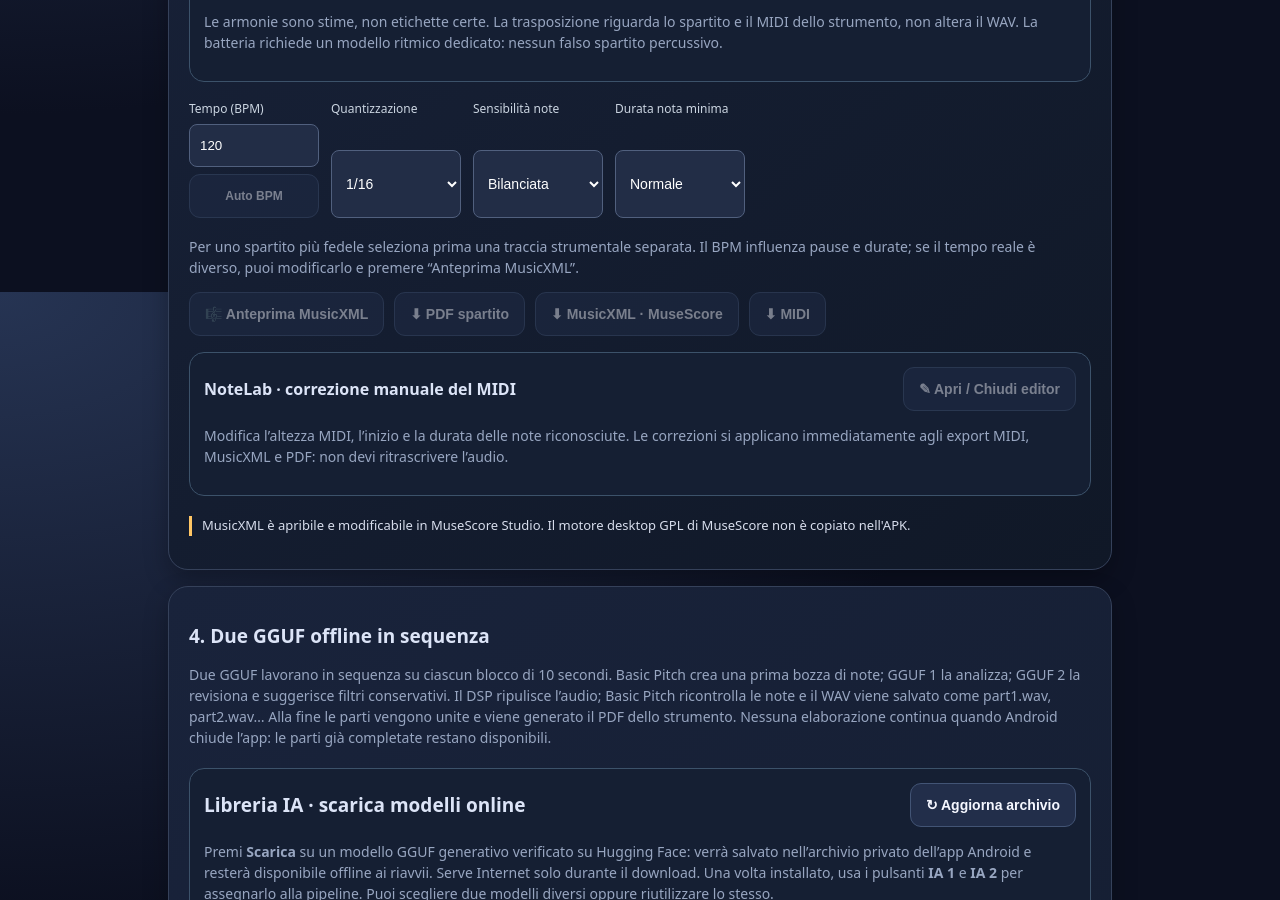
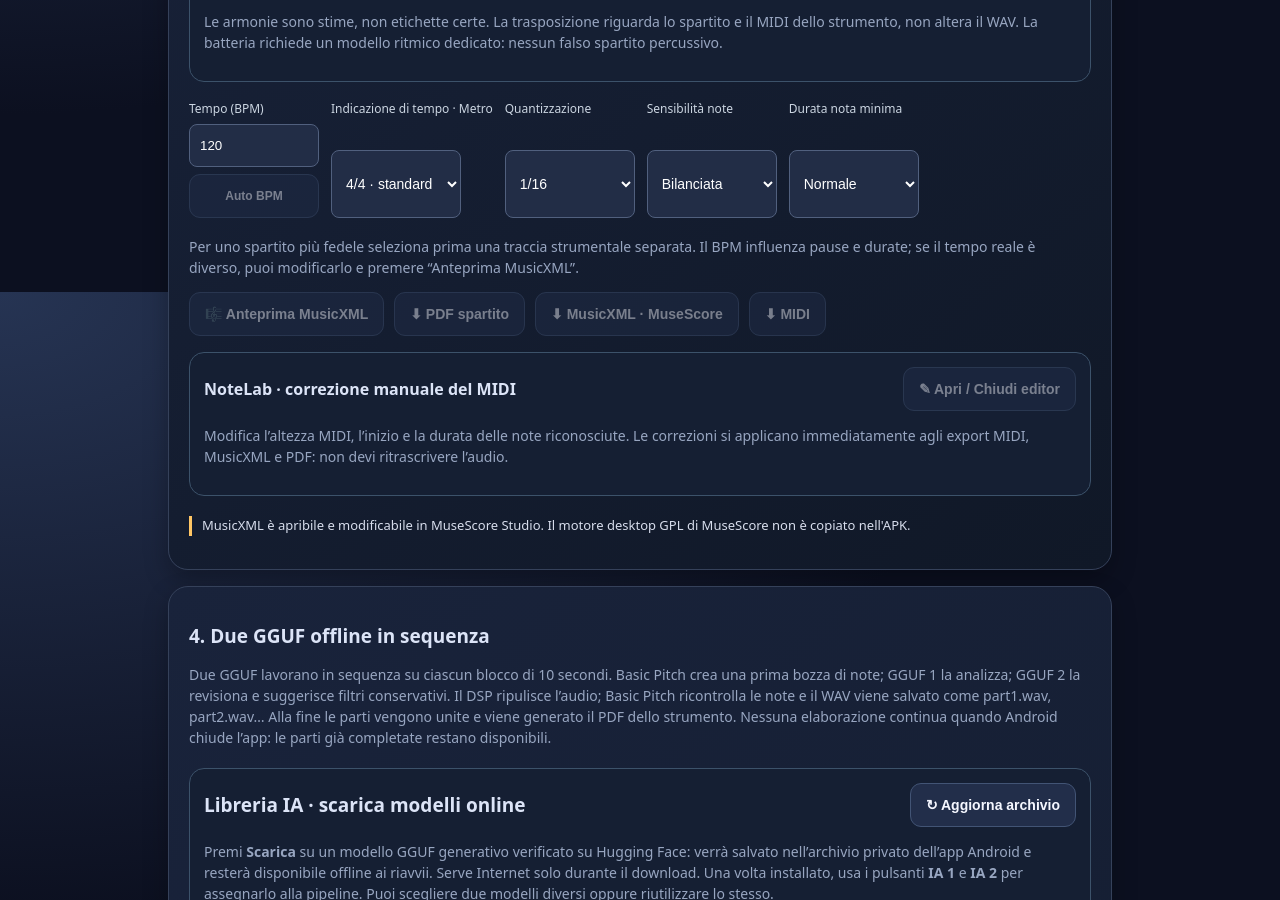
Before and after one commit to Frak89/AmpySongScriber, a website built with Vite: page unified/index.html in a window 1280 px wide. Shown: the part 1308-2208 px from the top of the page. Built offline with nearby package versions, Linux system fonts and the light colour scheme; what @capacitor/core, @capacitor/filesystem would draw is missing.

Commit message:
Rev15 expose meter-aware 3/4, 6/8, 5/4, 7/8 etc MusicXML options inspired by user's MusIA archive

```diff
--- a/unified/index.html
+++ b/unified/index.html
@@ -95,6 +95,17 @@ footer{font-size:11px;color:#9ca5b8;text-align:center;padding:28px 8px}
  <label>Tempo (BPM)
   <input id="tempo" type="number" min="40" max="240" value="120" step="1" title="Tempo musicale: correggilo se la partitura non va a tempo"/>
   <button type="button" id="detectBpm" class="secondary" disabled style="padding:7px 9px;font-size:12px">Auto BPM</button>
+ </label>
+ <label>Indicazione di tempo · Metro
+  <select id="meter">
+   <option value="4/4" selected>4/4 · standard</option>
+   <option value="3/4">3/4 · valzer</option>
+   <option value="6/8">6/8 · composto</option>
+   <option value="5/4">5/4 · irregolare</option>
+   <option value="7/8">7/8 · irregolare</option>
+   <option value="2/4">2/4 · marcia</option>
+   <option value="12/8">12/8 · composto</option>
+  </select>
  </label>
  <label>Quantizzazione
   <select id="quantization"><option value="240">1/8</option><option value="120" selected>1/16</option><option value="60">1/32</option></select>
```
